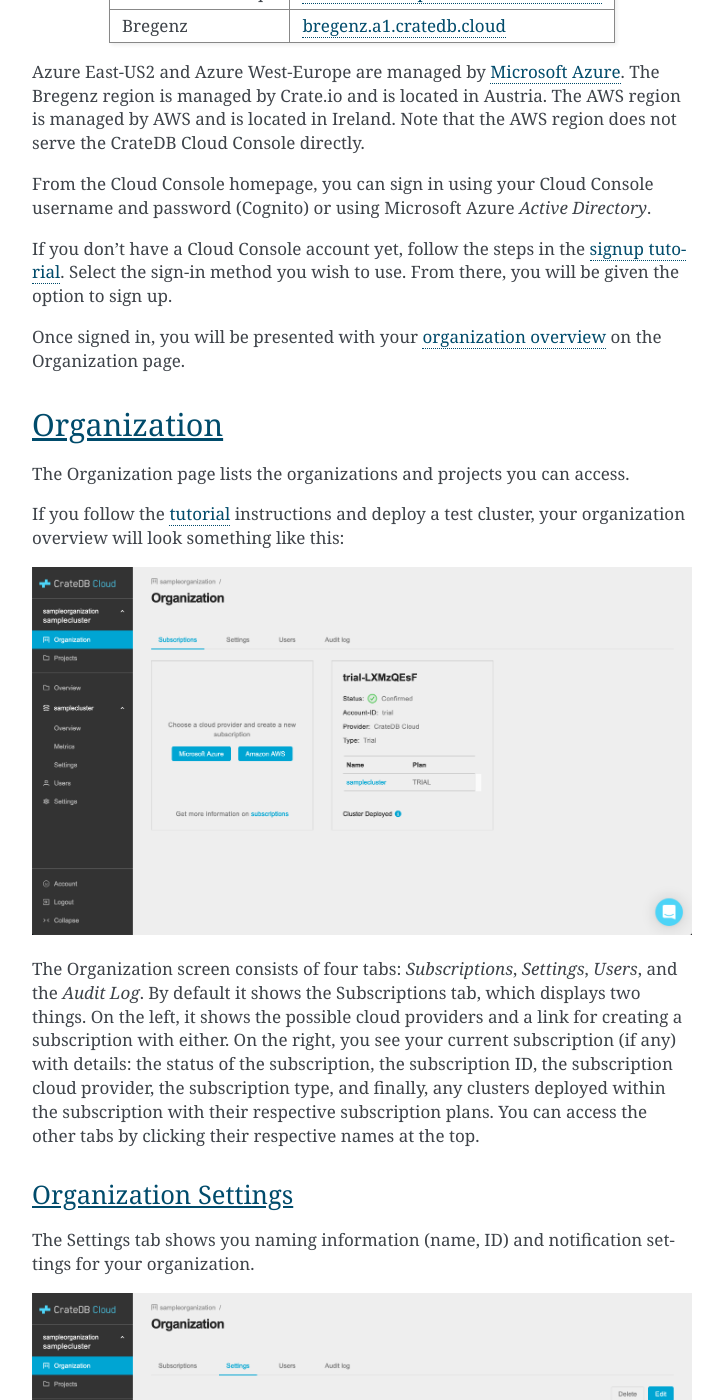
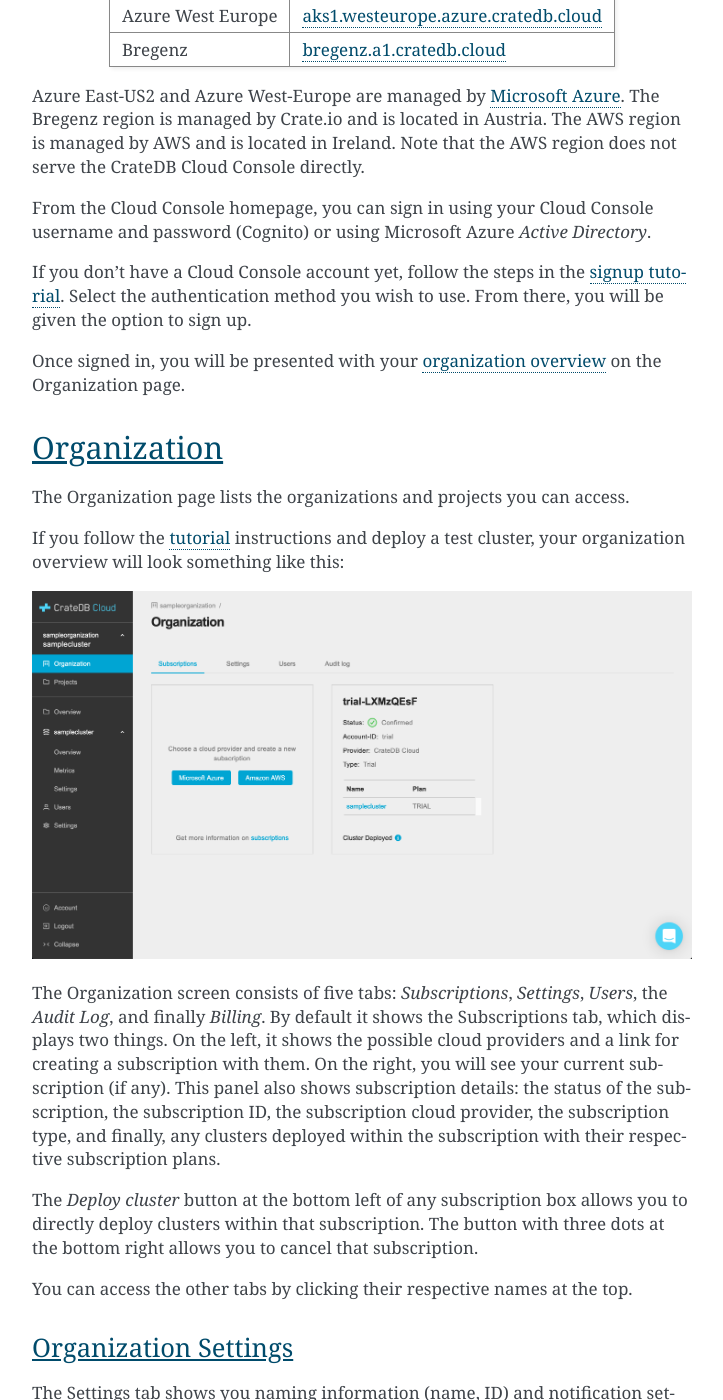
Before and after one commit to crate/cloud-reference, a Sphinx documentation site: the page built from docs/overview.rst, in a window 1280 px wide and 1400 px high, scrolled down 1526 px. Shown: the whole window, without its empty margins (388-1111 px from the left). Built offline with Sphinx 7.4.7, drawn with Linux system fonts in a browser that asks for light colours; some of the changed text lies outside the part shown.

Commit message:
New: Add billing tab documentation to Console reference

```diff
--- a/docs/overview.rst
+++ b/docs/overview.rst
@@ -50,8 +50,8 @@
 username and password (Cognito) or using Microsoft Azure *Active Directory*.
 
 If you don't have a Cloud Console account yet, follow the steps in the `signup
-tutorial`_. Select the sign-in method you wish to use. From there, you will be
-given the option to sign up.
+tutorial`_. Select the authentication method you wish to use. From there, you
+will be given the option to sign up.
 
 Once signed in, you will be presented with your :ref:`organization overview
 <overview-org-overview>` on the Organization page.
@@ -70,15 +70,21 @@
 .. image:: _assets/img/organization-overview.png
    :alt: Cloud Console organization overview
 
-The Organization screen consists of four tabs: *Subscriptions*, *Settings*,
-*Users*, and the *Audit Log*. By default it shows the Subscriptions tab, which
-displays two things. On the left, it shows the possible cloud providers and a
-link for creating a subscription with either. On the right, you see your
-current subscription (if any) with details: the status of the subscription, the
-subscription ID, the subscription cloud provider, the subscription type, and
-finally, any clusters deployed within the subscription with their respective
-subscription plans. You can access the other tabs by clicking their respective
-names at the top.
+The Organization screen consists of five tabs: *Subscriptions*, *Settings*,
+*Users*, the *Audit Log*, and finally *Billing*. By default it shows the
+Subscriptions tab, which displays two things. On the left, it shows the
+possible cloud providers and a link for creating a subscription with them. On
+the right, you will see your current subscription (if any). This panel also
+shows subscription details: the status of the subscription, the subscription
+ID, the subscription cloud provider, the subscription type, and finally, any
+clusters deployed within the subscription with their respective subscription
+plans.
+
+The *Deploy cluster* button at the bottom left of any subscription box allows
+you to directly deploy clusters within that subscription. The button with three
+dots at the bottom right allows you to cancel that subscription.
+
+You can access the other tabs by clicking their respective names at the top.
 
 
 Organization Settings
@@ -129,6 +135,24 @@
 In the Audit Log, a user with the correct credentials (`an organization
 admin`_) can see an overview of logged changes to the organization, the
 organization's projects, and other such data, each provided with a timestamp.
+
+
+Organization Billing
+--------------------
+
+This tab shows the billing overview. If you have signed up with a credit card
+for your cluster (the recommended route), your card information overview will
+be shown here.
+
+.. image:: _assets/img/organization-billing.png
+   :alt: Cloud Console organization billing tab
+
+In case you use multiple cards, a default card can be set and cards can be
+deleted from the list by using the dots icon to the right of the card listing.
+Click the *Add payment method* button at the top right to add a new card.
+
+On the right-hand side, you will see the billing information. This can be
+edited by using the pen icon at the top right.
 
 
 .. _overview-projects:
```
Also changed, not shown: docs/_assets/img/organization-billing.png (added).
